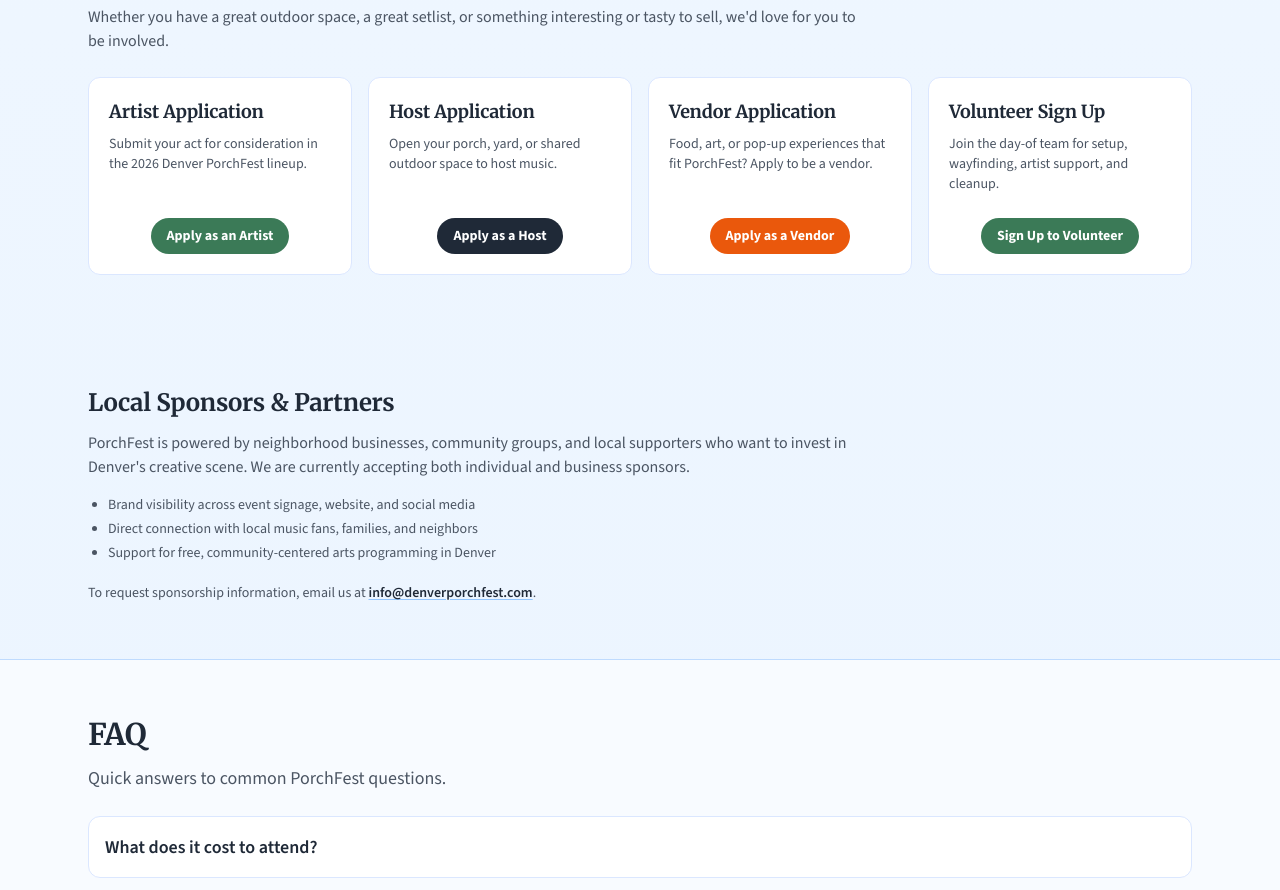
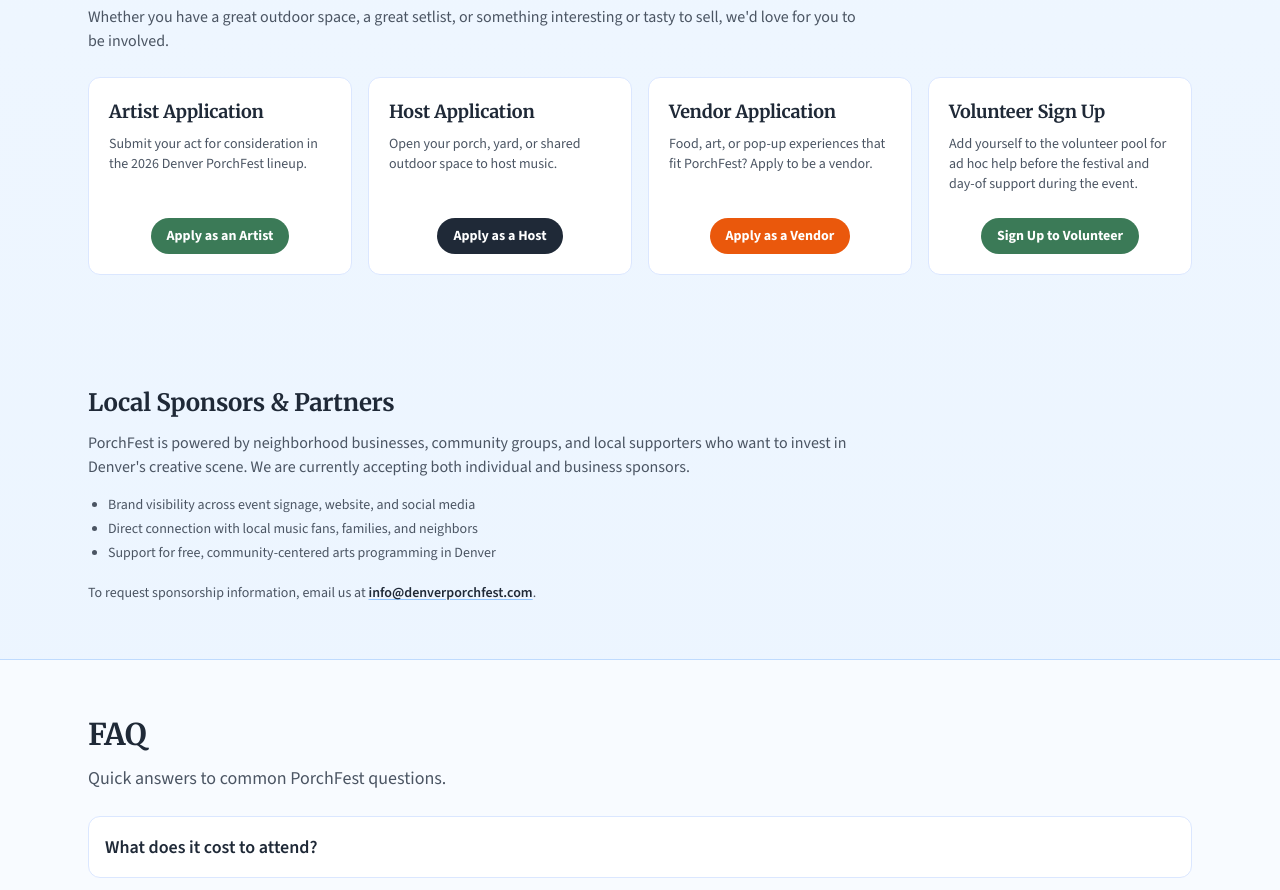
Before and after one commit to the97bradley/denver-porchfest, a Next.js app: page / in a window 1280 px wide. Shown: the part 1540-2430 px from the top of the page. Built offline with nearby package versions, Linux system fonts and the light colour scheme; no server answers.

Commit message:
Refine volunteer tile copy for ad hoc and day-of support

```diff
--- a/src/app/page.tsx
+++ b/src/app/page.tsx
@@ -299,7 +299,7 @@ export default async function Home() {
             <article className="flex h-full flex-col rounded-xl border border-[#dbe7ff] bg-white p-5">
               <h3 className="text-lg font-semibold text-[#1f2937]">Volunteer Sign Up</h3>
               <p className="mt-2 flex-1 text-sm text-[#4b5563]">
-                Join the day-of team for setup, wayfinding, artist support, and cleanup.
+                Add yourself to the volunteer pool for ad hoc help before the festival and day-of support during the event.
               </p>
               <a
                 href={volunteerApplicationUrl}
```
